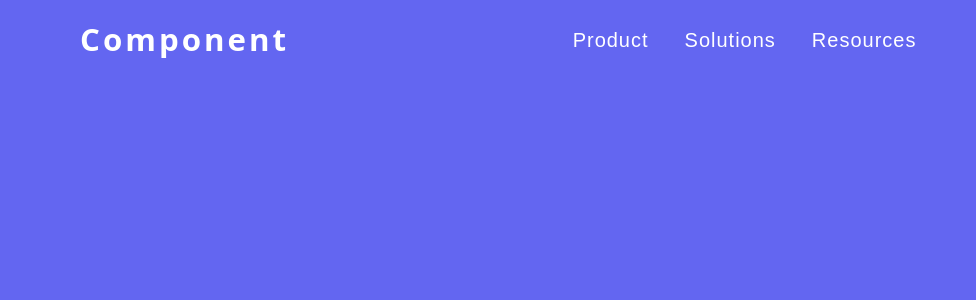
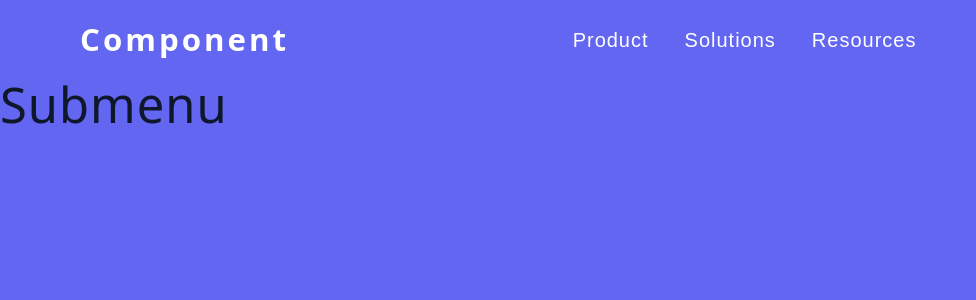
Before and after one commit to Amir2210/SubMenu-Component, a React (Vite) app: page / in a window 1280 px wide. Shown: the top 300 px of the page, without its empty margins (0-976 px from the left). Built offline with nearby package versions, Linux system fonts and the light colour scheme.

Commit message:
Create SubMenu cmp

```diff
--- a/src/App.jsx
+++ b/src/App.jsx
@@ -1,8 +1,10 @@
 import { Nav } from './cmps/Nav'
+import { SubMenu } from './cmps/SubMenu'
 
 const App = () => {
   return <main>
     <Nav />
+    <SubMenu />
   </main>
 }
 export default App
--- /dev/null
+++ b/src/cmps/SubMenu.jsx
@@ -0,0 +1,5 @@
+export function SubMenu() {
+  return (
+    <h1>submenu</h1>
+  )
+}
```
